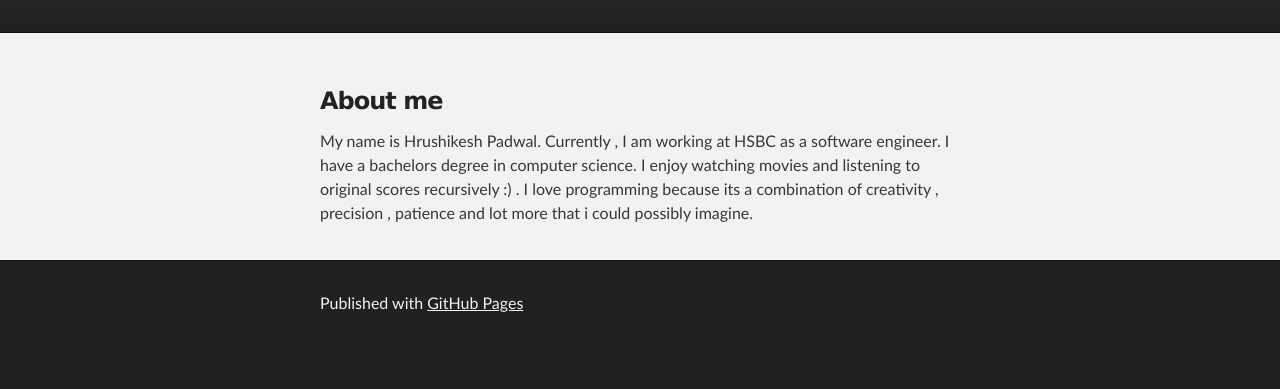
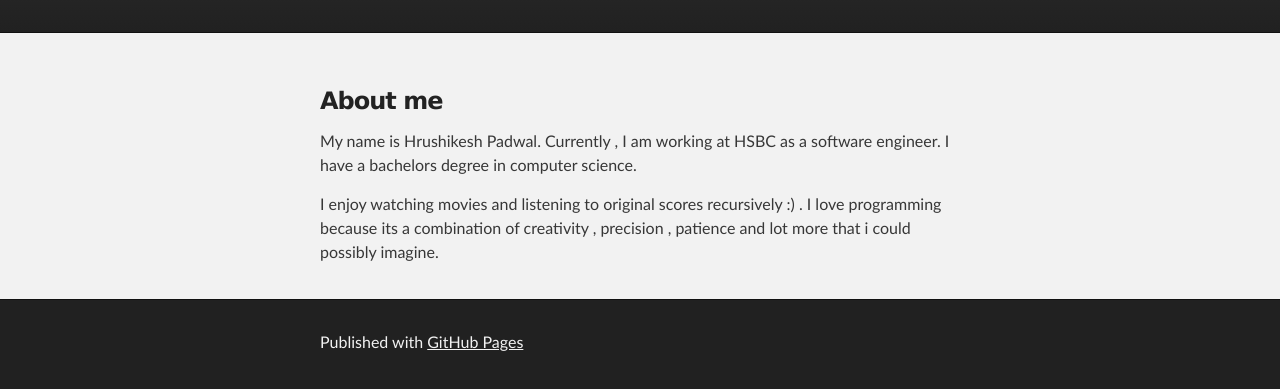
Before and after one commit to hrushipadwal/hrushipadwal.github.io, a plain HTML site: page index.html in a window 1280 px wide. Shown: the part 177-566 px from the top of the page. Drawn offline with Linux system fonts and the light colour scheme.

Commit message:
Replace master branch with page content via GitHub

```diff
--- a/index.html
+++ b/index.html
@@ -31,8 +31,9 @@
 <a id="about-me" class="anchor" href="#about-me" aria-hidden="true"><span class="octicon octicon-link"></span></a>About me</h3>
 
 <p>My name is Hrushikesh Padwal.
-Currently , I am working at HSBC as a software engineer. I have a bachelors degree in computer science.
-I enjoy watching movies and listening to original scores recursively :) .
+Currently , I am working at HSBC as a software engineer. I have a bachelors degree in computer science.</p>
+
+<p>I enjoy watching movies and listening to original scores recursively :) .
 I love programming because its a combination of creativity , precision , patience and lot more that i could possibly imagine.</p>
       </section>
     </div>
--- a/params.json
+++ b/params.json
@@ -1 +1 @@
-{"name":"Hrushikesh Padwal","tagline":"Programmer | Movie freak | Indie Game Dev","body":"### About me\r\nMy name is Hrushikesh Padwal.\r\nCurrently , I am working at HSBC as a software engineer. I have a bachelors degree in computer science.\r\nI enjoy watching movies and listening to original scores recursively :) . \r\nI love programming because its a combination of creativity , precision , patience and lot more that i could possibly imagine.\r\n\r\n\r\n\r\n\r\n","google":"","note":"Don't delete this file! It's used internally to help with page regeneration."}
+{"name":"Hrushikesh Padwal","tagline":"Programmer | Movie freak | Indie Game Dev","body":"### About me\r\nMy name is Hrushikesh Padwal.\r\nCurrently , I am working at HSBC as a software engineer. I have a bachelors degree in computer science.\r\n\r\nI enjoy watching movies and listening to original scores recursively :) . \r\nI love programming because its a combination of creativity , precision , patience and lot more that i could possibly imagine.\r\n\r\n\r\n\r\n\r\n","google":"","note":"Don't delete this file! It's used internally to help with page regeneration."}
```
